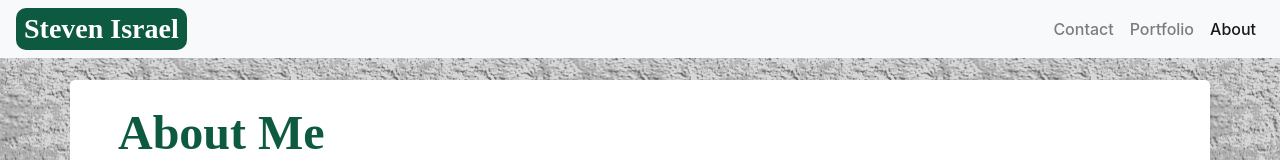
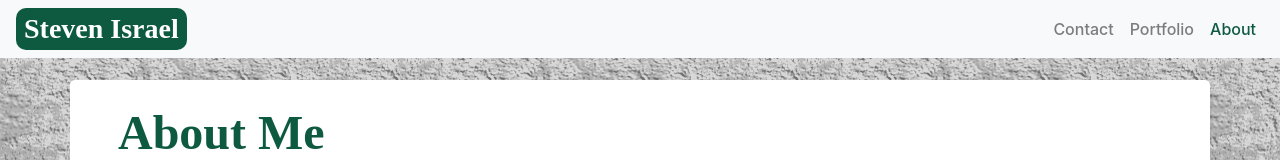
Before and after one commit to malenchite/malenchite.github.io, a React (Create React App) app: page / in a window 1280 px wide. Shown: the top 160 px of the page. Built offline with nearby package versions, Linux system fonts and the light colour scheme.

Commit message:
Changed color of active link in navbar

```diff
--- a/src/components/Header/style.css
+++ b/src/components/Header/style.css
@@ -12,3 +12,7 @@
 .nav-link {
   font-weight: 500;
 }
+
+.active {
+  color: #0E5A40 !important;
+}
```
